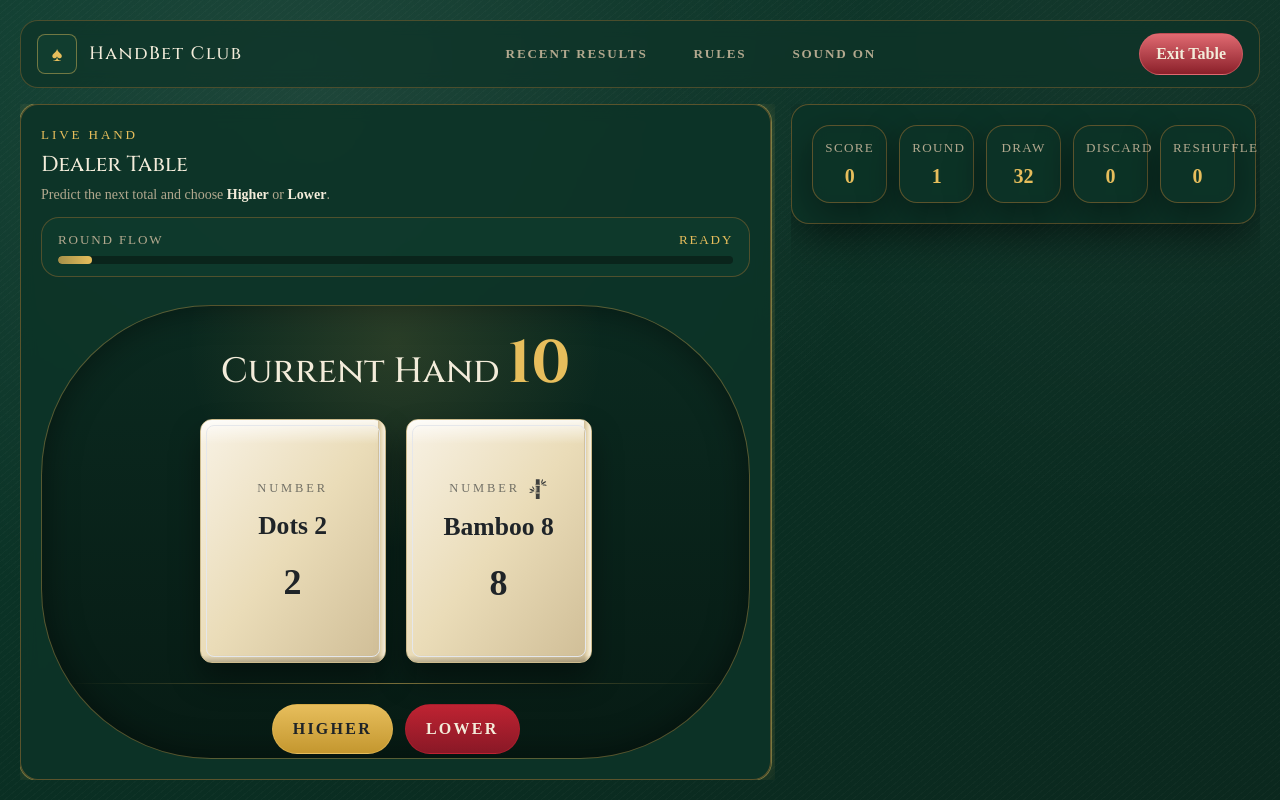
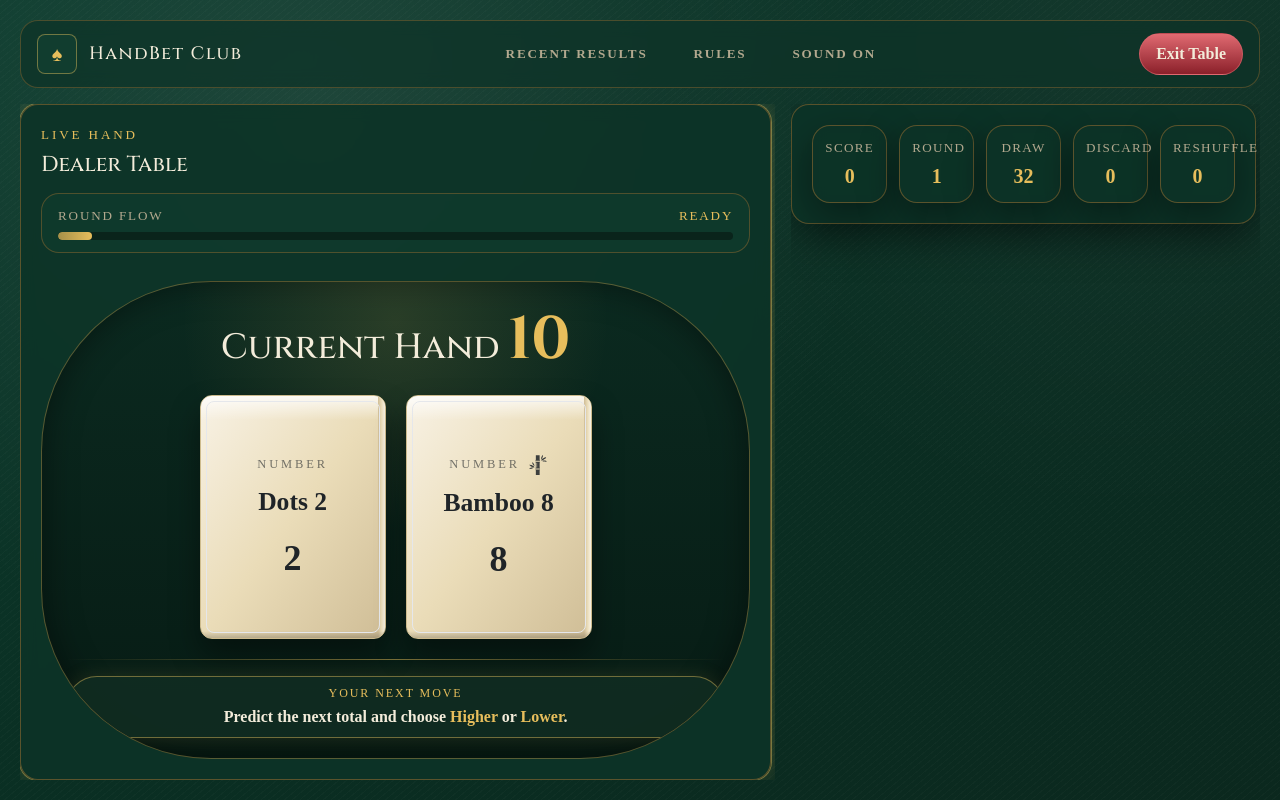
Before and after one commit to haroonnafees001/hand-betting-game, a React (Vite) app: page /game in a window 1280 px wide. Built offline with nearby package versions, Linux system fonts and the light colour scheme.

Commit message:
add indicator more clear so that user can see what should he don in this page and add animation on current hand tiles

```diff
--- a/src/app/features/game/components/TileCard.jsx
+++ b/src/app/features/game/components/TileCard.jsx
@@ -69,7 +69,7 @@ export default function TileCard({
 }) {
   const shouldReduceMotion = useReducedMotion();
   const isDealerSurface = surface === "dealer";
-  const baseRotate = isDealerSurface ? (index % 5 - 2) * 2.4 : 0;
+  const baseRotate = 0;
 
   const dealAnimation = shouldReduceMotion
     ? { opacity: 1 }
@@ -84,6 +84,35 @@ export default function TileCard({
           ease: [0.2, 0.78, 0.25, 1],
         },
       };
+
+  const idleAnimation =
+    !shouldReduceMotion && mode === "current" && uiPhase !== "dealing"
+      ? {
+          opacity: 1,
+          scale: 1,
+          y: [0, -4, 0],
+          rotate: [0, 0, 0],
+          transition: {
+            duration: 2.4,
+            delay: index * 0.12,
+            repeat: Infinity,
+            ease: "easeInOut",
+          },
+        }
+      : null;
+
+  const steadyAnimation = {
+    opacity: 1,
+    y: 0,
+    scale: 1,
+    rotate: 0,
+    transition: { duration: 0.2 },
+  };
+
+  const tileAnimation =
+    mode === "current" && uiPhase === "dealing"
+      ? dealAnimation
+      : idleAnimation || steadyAnimation;
 
   const initialState = shouldReduceMotion
     ? { opacity: 0 }
@@ -111,21 +140,16 @@ export default function TileCard({
     <Motion.div
       layout
       initial={initialState}
-      animate={dealAnimation}
+      animate={tileAnimation}
       whileHover={
         shouldReduceMotion
           ? undefined
           : {
               y: -5,
-              rotate: isDealerSurface
-                ? baseRotate + (tile.type === "dragon" ? -1 : 1)
-                : tile.type === "dragon"
-                ? -1
-                : 1,
+              rotate: 0,
               transition: { duration: 0.16 },
             }
       }
-      style={isDealerSurface ? { rotate: `${baseRotate}deg` } : undefined}
       className={`relative flex flex-col items-center justify-center overflow-hidden border border-[#cdbb8d] bg-gradient-to-br from-[#f8f2e5] via-[#eadcb8] to-[#cfbd96] text-chip-black shadow-[0_16px_30px_rgba(0,0,0,0.4)] ${frameClass} ${glowByType[tile.type]}`}
     >
       <div className="pointer-events-none absolute inset-x-0 top-0 h-6 bg-gradient-to-b from-white/80 to-transparent" />
--- a/src/app/pages/GamePage.jsx
+++ b/src/app/pages/GamePage.jsx
@@ -300,10 +300,6 @@ export default function GamePage() {
                   <h2 className="mt-1 text-section font-display text-ivory">
                     Dealer Table
                   </h2>
-                  <p className="mt-1 text-sm text-muted">
-                    Predict the next total and choose <span className="font-semibold text-ivory">Higher</span> or{" "}
-                    <span className="font-semibold text-ivory">Lower</span>.
-                  </p>
                 </div>
 
                 {lastRoundResult && (
@@ -378,6 +374,20 @@ export default function GamePage() {
                   />
                 </div>
                 <div className="relative z-10 mt-3 h-px w-full bg-gradient-to-r from-transparent via-gold/50 to-transparent sm:mt-4" />
+                <Motion.div
+                  initial={shouldReduceMotion ? false : { opacity: 0, y: 8 }}
+                  animate={{ opacity: 1, y: 0 }}
+                  transition={{ duration: 0.22, delay: 0.05 }}
+                  className="relative z-10 mt-3 rounded-btn border border-gold/45 bg-[#112d22]/90 px-3 py-2 text-center shadow-[0_0_20px_rgba(231,190,92,0.12)] sm:mt-4 sm:px-4"
+                >
+                  <p className="text-xs uppercase tracking-[0.16em] text-gold">
+                    Your Next Move
+                  </p>
+                  <p className="mt-1 text-sm font-semibold text-ivory sm:text-base">
+                    Predict the next total and choose <span className="text-gold">Higher</span> or{" "}
+                    <span className="text-gold">Lower</span>.
+                  </p>
+                </Motion.div>
                 <div className="relative z-10 mt-4 flex items-center justify-center sm:mt-5">
                   <BetControls
                     onBet={handleBet}
```
Also changed, not shown: 1 other file (tests, documents, lock files or other folders).
